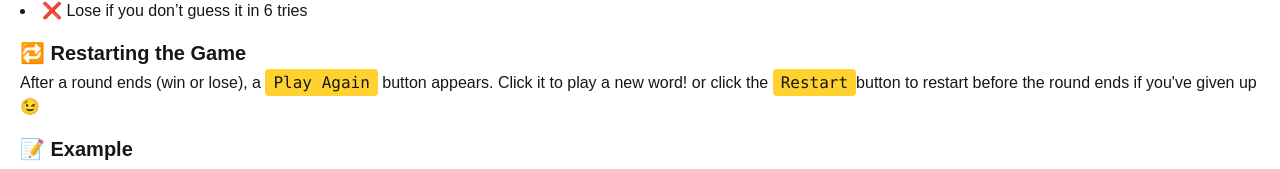
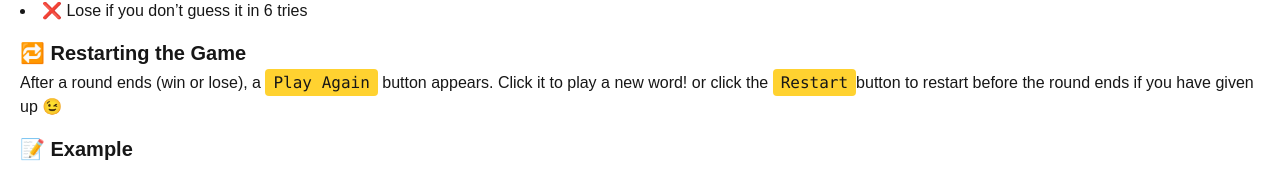
Before and after one commit to PeczCodes/guess, a Next.js app: page /help in a window 1280 px wide. Shown: the part 421-590 px from the top of the page. Built offline with nearby package versions, Linux system fonts and the light colour scheme.

Commit message:
adjusted the apostrophe

```diff
--- a/app/help/page.tsx
+++ b/app/help/page.tsx
@@ -43,7 +43,7 @@ const Page = () => {
 						After a round ends (win or lose), a{" "}
 						<span className="font-mono bg-amber-300 py-1 px-2 rounded dark:text-black">Play Again</span>{" "}
 						button appears. Click it to play a new word! or click the <span className="font-mono bg-amber-300 py-1 px-2 rounded dark:text-black">Restart</span>
-						 button to restart before the round ends if you've given up 😉
+						 button to restart before the round ends if you have given up 😉
 					</p>
 				</div>
 
```
